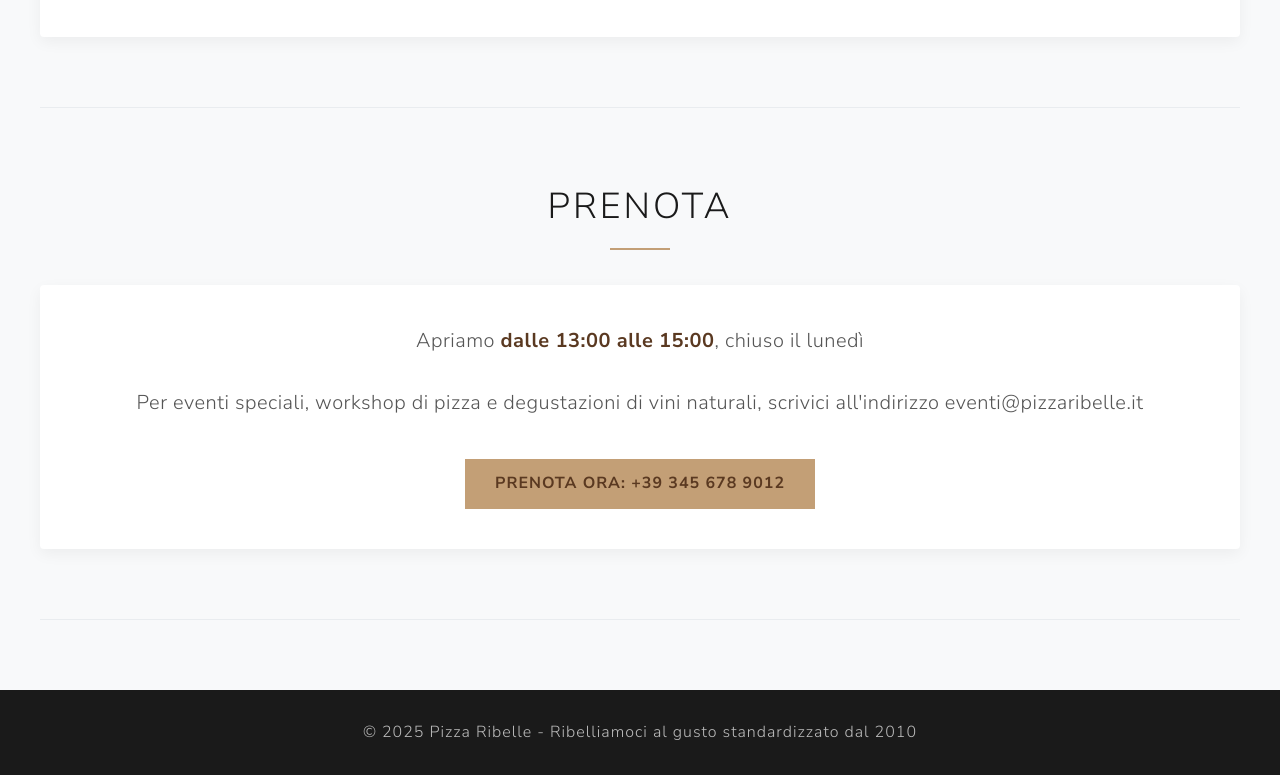
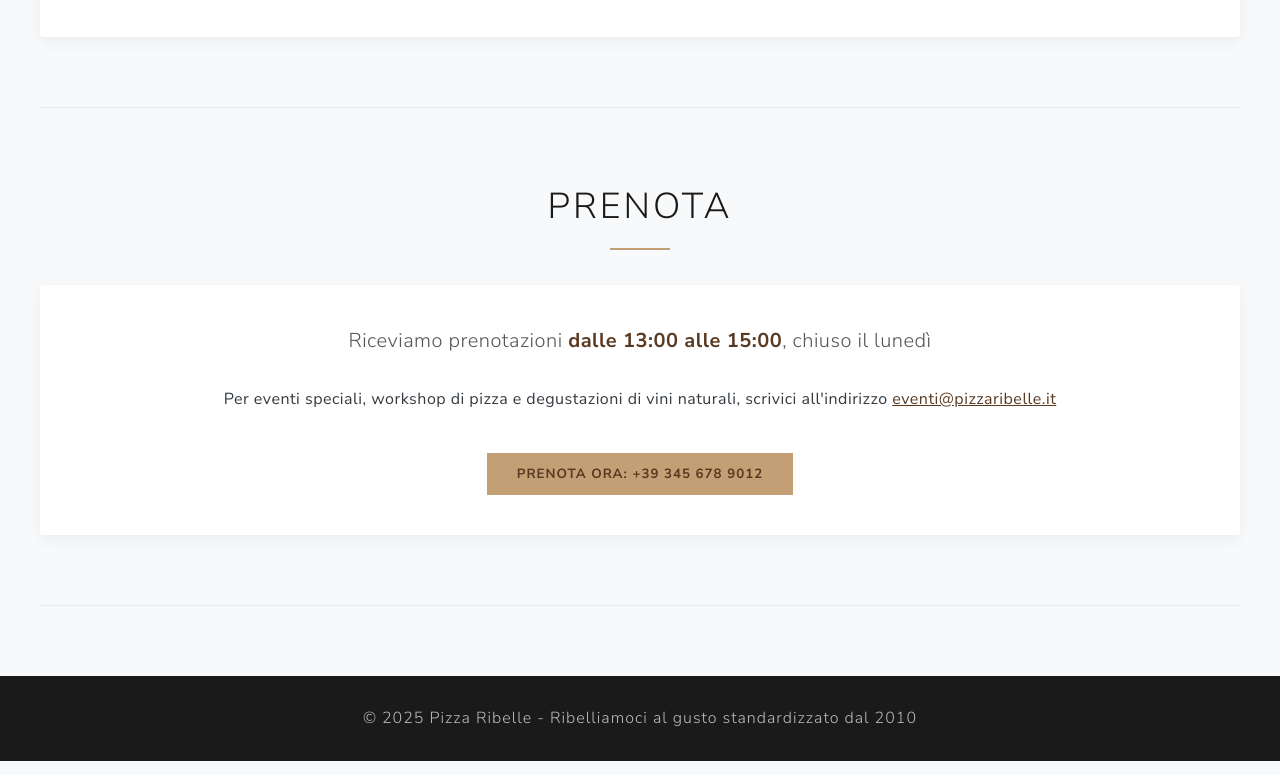
Before and after one commit to alissamulas-ux/UX-rebels, a plain HTML site: page index.html in a window 1280 px wide. Shown: the part 2612-3387 px from the top of the page. Drawn offline with Linux system fonts and the light colour scheme.

Commit message:
modifiche 6 maggio

```diff
--- a/index.html
+++ b/index.html
@@ -3,7 +3,7 @@
 <head>
     <title>Pizza Ribelle - Pizza gourmet con ingredienti locali</title>
     <meta charset="UTF-8">
-    <meta name="author" content="TeamSystem" />
+    <meta name="author" content="UX rebels" />
     <meta name="description"
         content="Pizza Ribelle, pizza gourmet con ingredienti locali e biologici dal 2010" />
     <meta name="keywords" content="Pizza gourmet, pizzeria, ristorante, menu, prenotazioni, biologico" />
@@ -149,9 +149,10 @@
         <section id="prenota">
             <h2>Prenota</h2>
             <div class="prenota">
-                <p>Apriamo <b>dalle 13:00 alle 15:00</b>, chiuso il lunedì</p>
-                <p>Per eventi speciali, workshop di pizza e degustazioni di vini naturali, scrivici all'indirizzo eventi@pizzaribelle.it</p>
-                <a href="tel:+393456789012" class="tel-link"><b>Prenota ora: +39 345 678 9012</b></a>
+                <p>Riceviamo prenotazioni <b>dalle 13:00 alle 15:00</b>, chiuso il lunedì</p>
+                <p> </p>Per eventi speciali, workshop di pizza e degustazioni di vini naturali, scrivici all'indirizzo <a href="mailto:eventi@pizzaribelle.it" class="mail-link"> eventi@pizzaribelle.it </a></p>
+                <a href="tel:+393456789012" > <button class="tel-link"><b>Prenota ora: +39 345 678 9012</b> </button>
+                </a>
             </div>
         </section>
     </main>
--- a/style.css
+++ b/style.css
@@ -262,6 +262,10 @@ h3 {
     border: none;
 }
 
+.mail-link {
+    color:#5a3921;
+}
+
 .tel-link:hover {
     background-color: #a38363;
     transform: translateY(-2px);
```
